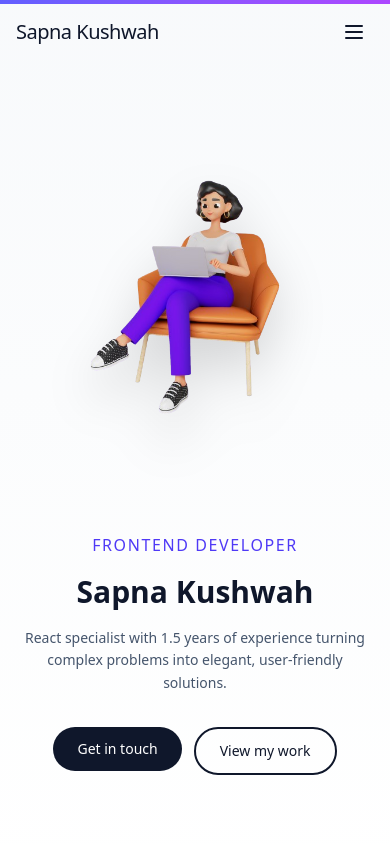
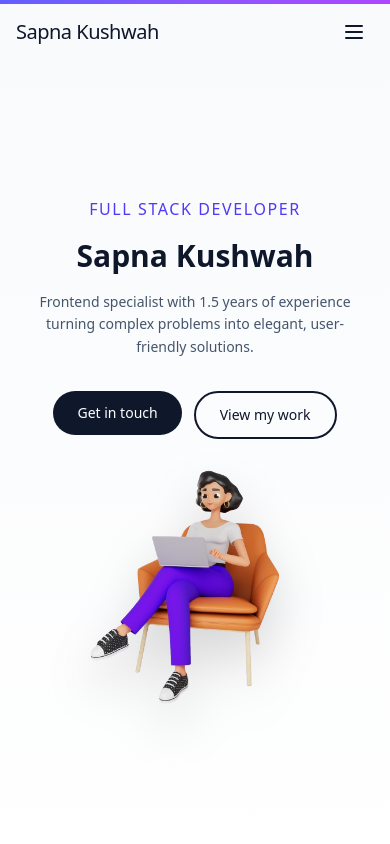
Before and after one commit to sapnakushwah011/Sapna-Kushwah-Portfolio, a React (Vite) app: page / in a window 390 px wide. Shown: the top 844 px of the page. Built offline with nearby package versions, Linux system fonts and the light colour scheme.

Commit message:
updated hero section.

```diff
--- a/src/Components/Home/Home.jsx
+++ b/src/Components/Home/Home.jsx
@@ -1,21 +1,16 @@
 import React from "react";
-import { motion, useScroll, useTransform } from "framer-motion";
+import { motion } from "framer-motion";
 import avatarImg from "../../assets/7358602-removebg-preview.png";
 
 const Home = () => {
-  const { scrollY } = useScroll();
-  const y = useTransform(scrollY, [0, 500], [0, 150]);
-  const opacity = useTransform(scrollY, [0, 300], [1, 0]);
-
   return (
     <section
       id="home"
-      className="min-h-screen flex flex-col-reverse md:flex-row items-center justify-center px-4 sm:px-6 lg:px-20 bg-linear-to-b from-slate-50 to-white mt-10 sm:mt-12 md:mt-14"
+      className="min-h-screen flex flex-col md:flex-row items-center justify-center px-4 sm:px-6 lg:px-20 bg-linear-to-b from-slate-50 to-white mt-10 sm:mt-12 md:mt-14"
     >
       {/* Left Side - Text Content */}
       <motion.div
-        style={{ y, opacity }}
-        className="w-full md:w-1/2 text-center md:text-left pt-12 md:pt-0"
+        className="w-full md:w-1/2 text-center md:text-left pt-12 md:pt-0 order-1 md:order-1"
       >
         <motion.div
           initial={{ opacity: 0, y: 30 }}
@@ -24,7 +19,7 @@ const Home = () => {
           className="mb-4 sm:mb-6"
         >
           <span className="text-md uppercase tracking-widest text-indigo-600 font-medium">
-            Frontend Developer
+            Full Stack Developer
           </span>
         </motion.div>
 
@@ -43,7 +38,7 @@ const Home = () => {
           transition={{ duration: 0.8, delay: 0.4 }}
           className="text-sm sm:text-base md:text-lg text-slate-600 mb-8 sm:mb-12 max-w-lg mx-auto md:mx-0 leading-relaxed px-2 sm:px-0"
         >
-          React specialist with 1.5 years of experience turning complex problems
+          Frontend specialist with 1.5 years of experience turning complex problems
           into elegant, user-friendly solutions.
         </motion.p>
 
@@ -79,7 +74,7 @@ const Home = () => {
         initial={{ opacity: 0, y: 30 }}
         animate={{ opacity: 1, y: 0 }}
         transition={{ duration: 0.8, delay: 0.3 }}
-        className="w-full md:w-1/2 flex justify-center md:justify-end mb-12 md:mb-0"
+        className="w-full md:w-1/2 flex justify-center md:justify-end mb-12 md:mb-0 order-2 md:order-2"
       >
         <img
           className="relative w-72 md:w-96 drop-shadow-2xl"
--- a/src/Components/Projects/Projects.jsx
+++ b/src/Components/Projects/Projects.jsx
@@ -60,7 +60,7 @@ const Projects = () => {
       description: "A full-stack blogging platform built with Next.js, featuring real-time collaboration and markdown support for content creation.",
       tech: ["Next.js", "TypeScript", "MongoDB"],
       status: "In Progress",
-      demoLink: "https://blog-app-rho-indol.vercel.app",
+      demoLink: "https://github.com/sapnakushwah011/blog-app",
       githubLink: "https://github.com/sapnakushwah011/blog-app",
     },
   ];
```
